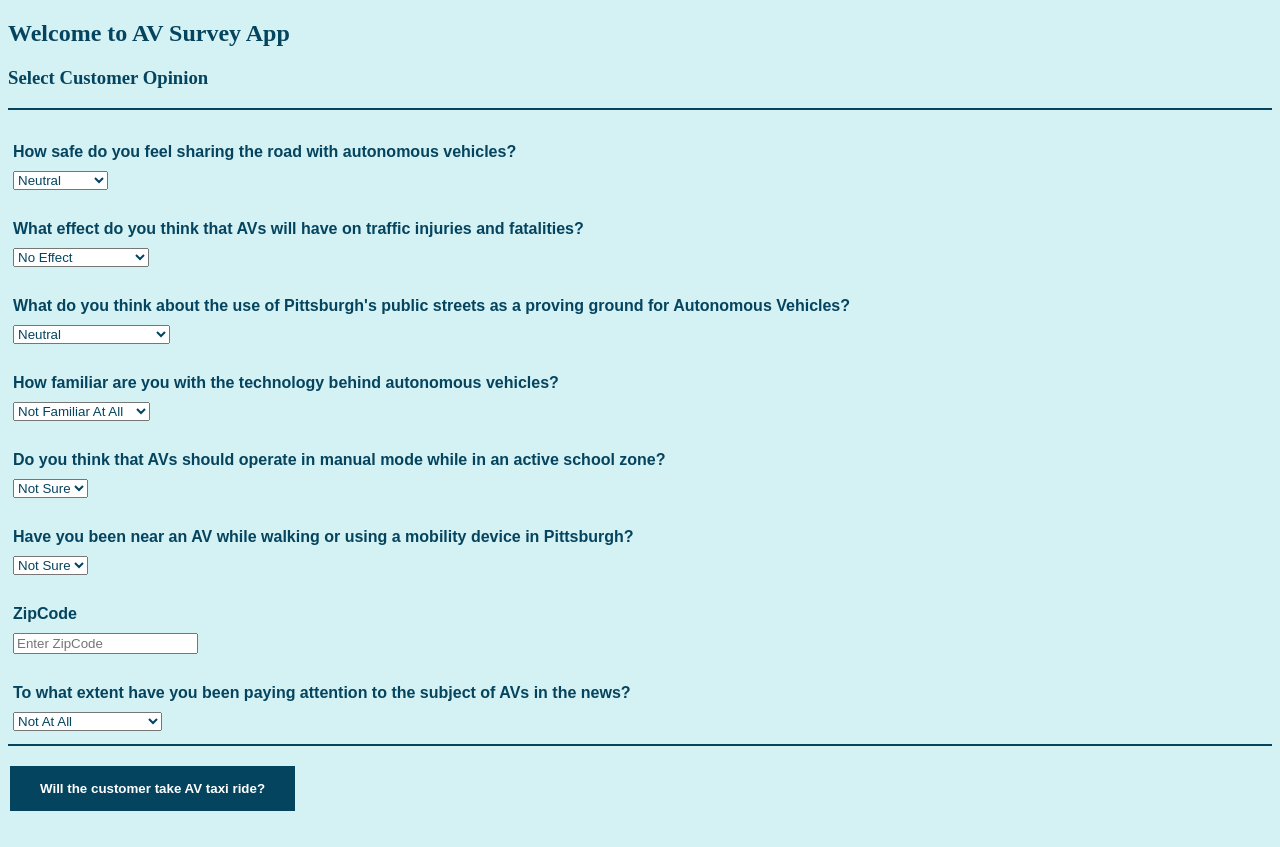
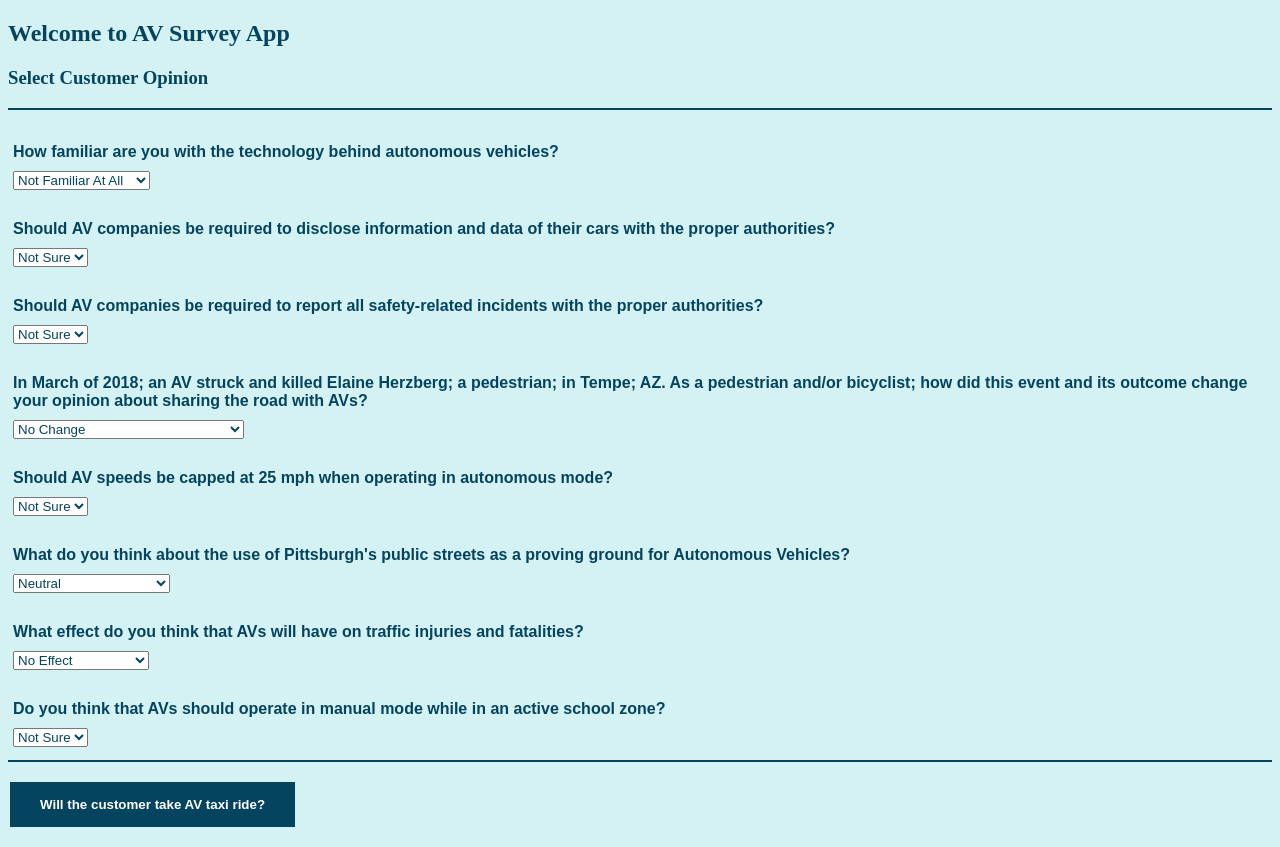
Before and after one commit to CMU-SoftwareDesignforDS-Team/AV_App, a Flask app: page / in a window 1280 px wide. Before the commit the page ends 811 px from the top, so only its background shows below. Run offline with Flask 3, Linux system fonts and the light colour scheme.

Commit message:
Update the HTML to match new 8 variables

```diff
--- a/application/templates/index.html
+++ b/application/templates/index.html
@@ -10,25 +10,51 @@
 		<hr>
         <form action = "{{ url_for('AVclassify') }}" method="POST">
             <table>
-                <tr>
-                    <td><h4>How safe do you feel sharing the road with autonomous vehicles?</h4>
-                        <select name = "SafeAv">
-                            <option value="3">Neutral</option>
-							<option value="1">Very Unsafe</option>
-                            <option value="2">Unsafe</option>
-                            <option value="4">Safe</option>
-                            <option value="5">Very Safe</option>
+				<tr>
+                    <td><h4>How familiar are you with the technology behind autonomous vehicles?</h4>
+                        <select name = "FamiliarityTech">
+                            <option value="1">Not Familiar At All</option>
+                            <option value="2">Somewhat Familiar</option>
+                            <option value="3">Mostly Familiar</option>
+                            <option value="4">Extremely Familiar</option>
+                        </select>
+                    </td>
+                </tr>
+				<tr>
+                    <td><h4>Should AV companies be required to disclose information and data of their cars with the proper authorities?</h4>
+                        <select name = "SharePerformanceData">
+							<option value="not sure">Not Sure</option>
+                            <option value="yes">Yes</option>
+                            <option value="no">No</option>
                         </select>
                     </td>
 				</tr>
 				<tr>
-                    <td><h4>What effect do you think that AVs will have on traffic injuries and fatalities?</h4>
-                        <select name = "AvImpact">
-                            <option value="3">No Effect</option>
-                            <option value="1">Significantly Worse</option>
-                            <option value="2">Slightly Worse</option>
-                            <option value="4">Slightly Better</option>
-                            <option value="5">Significantly Better</option>
+                    <td><h4>Should AV companies be required to report all safety-related incidents with the proper authorities?</h4>
+                        <select name = "ReportSafetyIncident">
+							<option value="not sure">Not Sure</option>
+                            <option value="yes">Yes</option>
+                            <option value="no">No</option>
+                        </select>
+                    </td>
+				</tr>
+                <tr>
+                    <td><h4>In March of 2018; an AV struck and killed Elaine Herzberg; a pedestrian; in Tempe; AZ. As a pedestrian and/or bicyclist; how did this event and its outcome change your opinion about sharing the road with AVs?</h4>
+                        <select name = "ArizonaCrash">
+                            <option value="3">No Change</option>
+							<option value="1">Significantly more Negative opinion</option>
+                            <option value="2">Somewhat more Negative opinion </option>
+                            <option value="4">Somewhat more Positive opinion</option>
+                            <option value="5">Significantly more Positive opinion</option>
+                        </select>
+                    </td>
+				</tr>
+				<tr>
+                    <td><h4>Should AV speeds be capped at 25 mph when operating in autonomous mode?</h4>
+                        <select name = "Speed25Mph">
+							<option value="not sure">Not Sure</option>
+                            <option value="yes">Yes</option>
+                            <option value="no">No</option>
                         </select>
                     </td>
 				</tr>
@@ -44,15 +70,16 @@
                     </td>
 				</tr>
 				<tr>
-                    <td><h4>How familiar are you with the technology behind autonomous vehicles?</h4>
-                        <select name = "FamiliarityTech">
-                            <option value="1">Not Familiar At All</option>
-                            <option value="2">Somewhat Familiar</option>
-                            <option value="3">Mostly Familiar</option>
-                            <option value="4">Extremely Familiar</option>
+                    <td><h4>What effect do you think that AVs will have on traffic injuries and fatalities?</h4>
+                        <select name = "AvImpact">
+                            <option value="3">No Effect</option>
+                            <option value="1">Significantly Worse</option>
+                            <option value="2">Slightly Worse</option>
+                            <option value="4">Slightly Better</option>
+                            <option value="5">Significantly Better</option>
                         </select>
                     </td>
-                </tr>
+				</tr>
                 <tr>
                     <td><h4>Do you think that AVs should operate in manual mode while in an active school zone?</h4>
                         <select name = "SchoolZoneManual">
@@ -62,31 +89,6 @@
                         </select>
                     </td>
 				</tr>
-				<tr>
-                    <td><h4>Have you been near an AV while walking or using a mobility device in Pittsburgh?</h4>
-                        <select name = "SharedPedestrian">
-							<option value="not sure">Not Sure</option>
-                            <option value="yes">Yes</option>
-                            <option value="no">No</option>
-                        </select>
-					</td>
-                </tr>
-				<tr>
-					<td><h4>ZipCode</h4>
-						<input type="text" name="ZipCode" inputmode="numeric" placeholder="Enter ZipCode">
-                    </td>
-				</tr>
-				<tr>
-                    <td><h4>To what extent have you been paying attention to the subject of AVs in the news?</h4>
-                        <select name = "FamiliarityNews">
-                            <option value="1">Not At All</option>
-                            <option value="2">To Little Extent</option>
-                            <option value="3">To Some Extent</option>
-                            <option value="4">To a Moderate Extent</option>
-							<option value="5">To a Large Extent</option>
-                        </select>
-                    </td>
-                </tr>
             </table>
 			<hr>
             <p><input type="submit" value="Will the customer take AV taxi ride?"></p>
```
